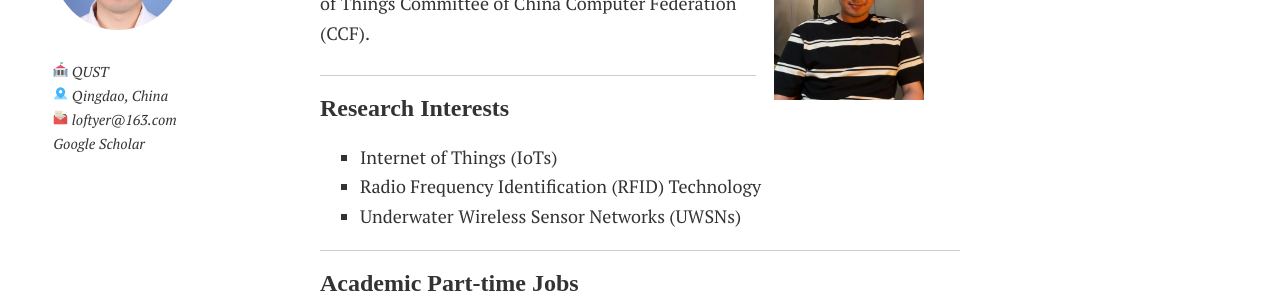
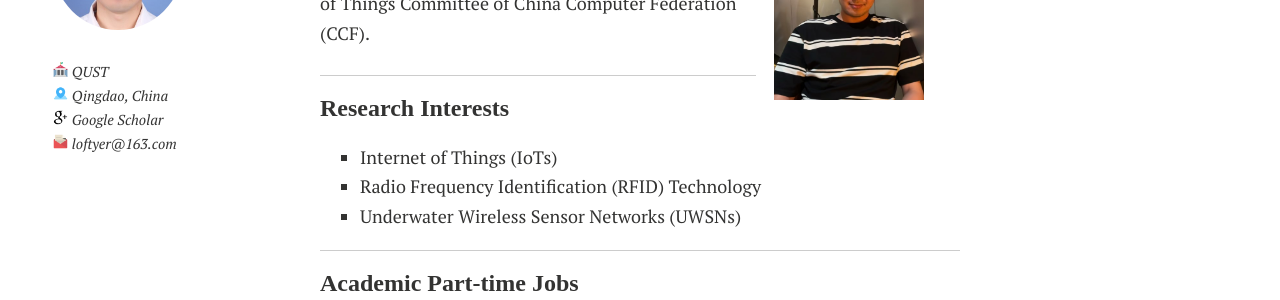
Before and after one commit to LoftyerLK/LoftyerLK.github.io, a Jekyll site: the page built from index.md, in a window 1280 px wide. Shown: the part 208-508 px from the top of the page. Built offline with Jekyll 4.4.1, drawn with Linux system fonts in a browser that asks for light colours; nearby versions of some CDN libraries; comment, search, counter and statistics services are not loaded; a style sheet for code colours, icons or effects is not loaded.

Commit message:
Update author-bio.html

```diff
--- a/_includes/author-bio.html
+++ b/_includes/author-bio.html
@@ -8,7 +8,9 @@
 
 {% if site.owner.position %}<p style="text-indent:0;"><i class="icon-position"><img src="/images/logo/position.png" width="15" height="15"></i> Qingdao, China</p>{% endif %}
 
-{% if site.owner.google_plus %}<p style="text-indent:0;"><a href="{{ site.owner.google_plus }}"><i class="icon-google-plus"><img src="/images/logo/Google Scholar.png" width="15" height="15"></i> Google+</a></p>{% endif %}
+{% if site.owner.scholar%}<p style="text-indent:0;"><a href="{{ site.owner.scholar}}"><i class="ai ai-google-scholar-square"><img src="/images/logo/Google Scholar.png" width="15" height="15"></i> Google Scholar</a></p>{% endif %}
+
+<!--{% if site.owner.google_plus %}<p style="text-indent:0;"><a href="{{ site.owner.google_plus }}"><i class="icon-google-plus"><img src="/images/logo/Google Scholar.png" width="15" height="15"></i> Google+</a></p>{% endif %}-->
 
 {% if site.owner.email %}<p style="text-indent:0;"><a href="mailto:{{ site.owner.email }}" target="_blank"><img src="/images/logo/email.png" width="15" height="15"> loftyer@163.com </a></p>{% endif %}
 
@@ -34,7 +36,7 @@
 
 {% if site.owner.tumblr %}<p style="text-indent:0;"><a href="https://{{ site.owner.tumblr }}.tumblr.com"><i class="icon-tumblr"></i> Tumblr</a></p>{% endif %}
 
-{% if site.owner.scholar%}<p style="text-indent:0;"><a href="{{ site.owner.scholar}}"><i class="ai ai-google-scholar-square"></i> Google Scholar</a></p>{% endif %}
+<!--{% if site.owner.scholar%}<p style="text-indent:0;"><a href="{{ site.owner.scholar}}"><i class="ai ai-google-scholar-square"></i> Google Scholar</a></p>{% endif %}-->
 
 {% if site.owner.researchgate %}<p style="text-indent:0;"><a href="{{ site.owner.researchgate}}"><img src="https://caihanlin.com/images/logo/icons8-rg.png" width="13.2" height="13.2"></i> ResearchGate</a></p>{% endif %}
 
```
